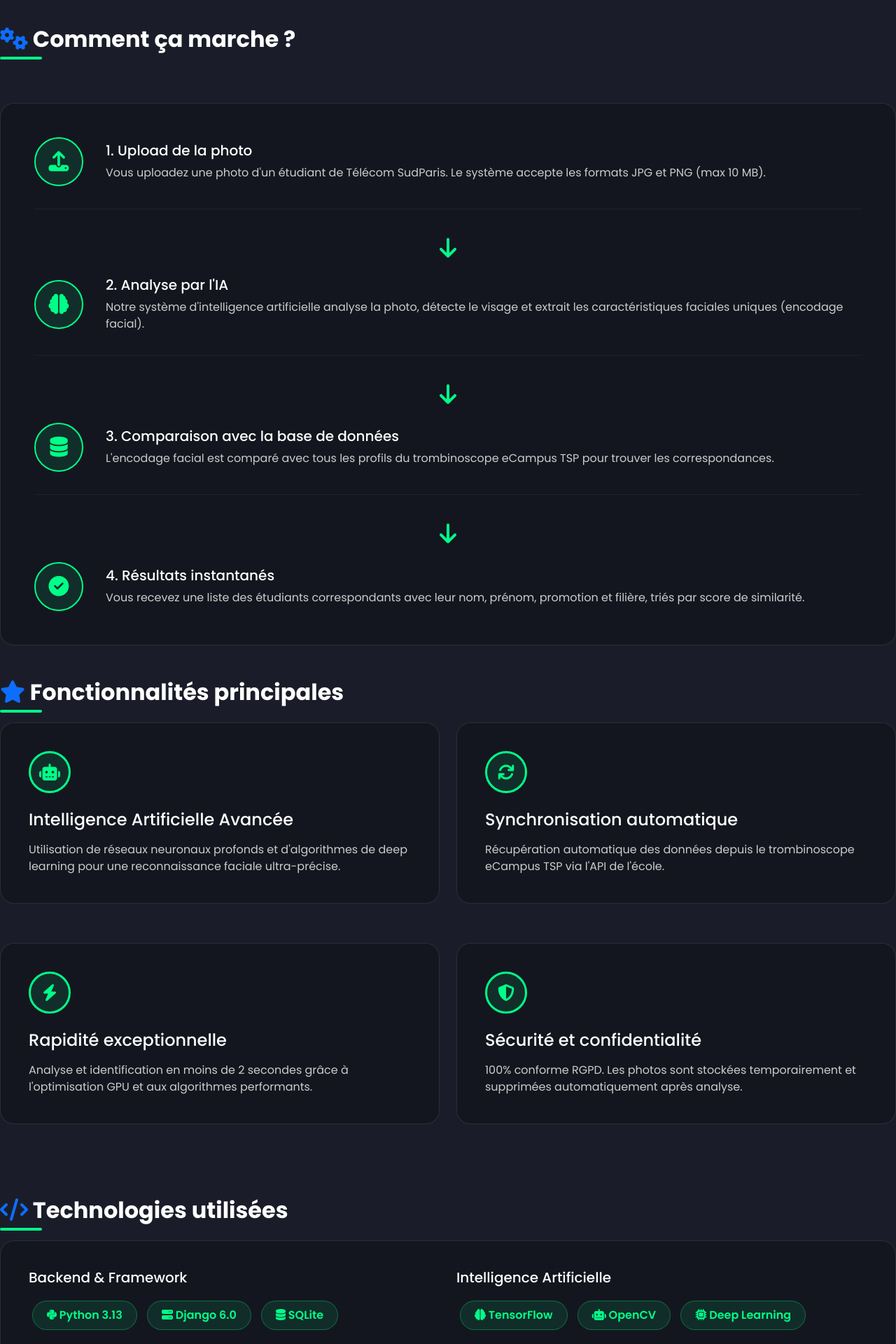
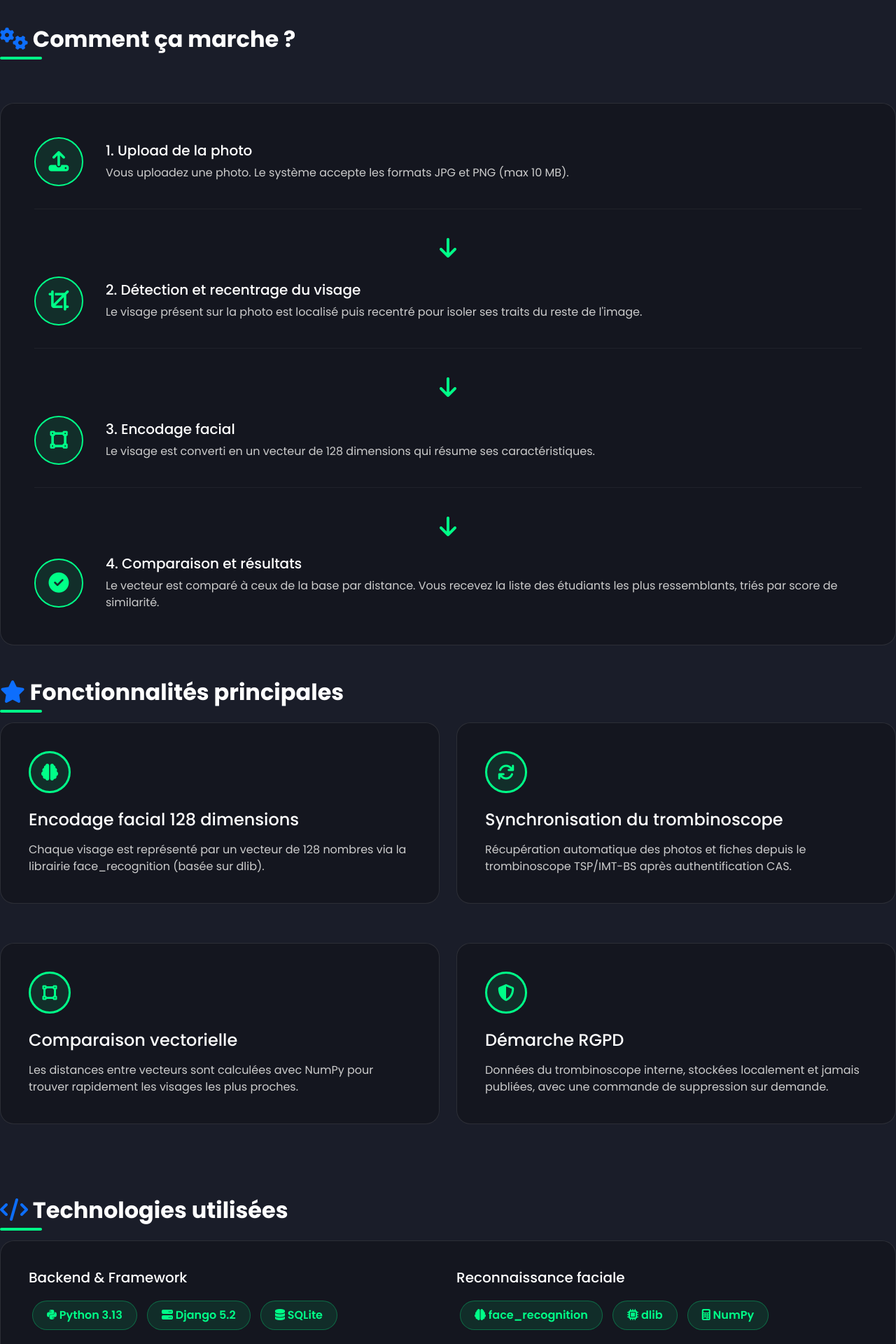
Before and after one commit to Alban091/IDENT-INT, a Django app: page /about/ in a window 1280 px wide. Shown: the part 720-2640 px from the top of the page at 70% size. Run offline with Django 5.2, Linux system fonts and the light colour scheme; data that the repository does not hold is empty; some libraries are stand-ins or nearby versions.

Commit message:
Page A propos : technos reelles + chiffres dynamiques, fin du marketing trompeur

```diff
--- a/recognition/templates/recognition/about.html
+++ b/recognition/templates/recognition/about.html
@@ -164,7 +164,7 @@
         À propos de <span class="text-primary">TSP IDENTINT</span>
     </h1>
     <p class="about-subtitle">
-        Un système de reconnaissance faciale intelligent conçu pour simplifier l'identification des étudiants de Télécom SudParis
+        Un projet de reconnaissance faciale des étudiants de Télécom SudParis et IMT-BS, réalisé dans le cadre d'un cours de Python.
     </p>
 </div>
 
@@ -177,12 +177,14 @@
             </h2>
             <div class="feature-box">
                 <p style="font-size: 1.1rem; line-height: 1.8;">
-                    <strong>TSP IDENTINT</strong> est un système innovant de reconnaissance faciale développé spécifiquement pour <strong>Télécom SudParis</strong>.
-                    Il permet d'identifier automatiquement les étudiants à partir d'une simple photo en utilisant l'intelligence artificielle et le deep learning.
+                    <strong>TSP IDENTINT</strong> est un projet pédagogique de reconnaissance faciale développé pour
+                    <strong>Télécom SudParis</strong> et <strong>IMT-BS</strong>. Il permet, à partir d'une photo uploadée,
+                    de retrouver les étudiants dont le visage ressemble le plus à celui présent sur l'image.
                 </p>
                 <p style="font-size: 1.1rem; line-height: 1.8;" class="mb-0">
-                    Le système récupère les données officielles du <strong>trombinoscope eCampus TSP</strong> et compare votre photo uploadée
-                    avec la base de données pour retrouver l'identité de la personne ainsi que ses informations (nom, prénom, promotion, filière).
+                    Le système récupère les photos et fiches du <strong>trombinoscope interne TSP/IMT-BS</strong>,
+                    encode chaque visage en un vecteur numérique, puis compare la photo uploadée à cette base
+                    pour afficher les correspondances les plus proches (nom, prénom, école, année).
                 </p>
             </div>
         </div>
@@ -203,7 +205,7 @@
             <div>
                 <h5 class="mb-2">1. Upload de la photo</h5>
                 <p class="text-muted mb-0">
-                    Vous uploadez une photo d'un étudiant de Télécom SudParis. Le système accepte les formats JPG et PNG (max 10 MB).
+                    Vous uploadez une photo. Le système accepte les formats JPG et PNG (max 10 MB).
                 </p>
             </div>
         </div>
@@ -214,12 +216,12 @@
 
         <div class="workflow-step">
             <div class="workflow-icon">
-                <i class="fas fa-brain"></i>
+                <i class="fas fa-crop"></i>
             </div>
             <div>
-                <h5 class="mb-2">2. Analyse par l'IA</h5>
+                <h5 class="mb-2">2. Détection et recentrage du visage</h5>
                 <p class="text-muted mb-0">
-                    Notre système d'intelligence artificielle analyse la photo, détecte le visage et extrait les caractéristiques faciales uniques (encodage facial).
+                    Le visage présent sur la photo est localisé puis recentré pour isoler ses traits du reste de l'image.
                 </p>
             </div>
         </div>
@@ -230,12 +232,12 @@
 
         <div class="workflow-step">
             <div class="workflow-icon">
-                <i class="fas fa-database"></i>
+                <i class="fas fa-vector-square"></i>
             </div>
             <div>
-                <h5 class="mb-2">3. Comparaison avec la base de données</h5>
+                <h5 class="mb-2">3. Encodage facial</h5>
                 <p class="text-muted mb-0">
-                    L'encodage facial est comparé avec tous les profils du trombinoscope eCampus TSP pour trouver les correspondances.
+                    Le visage est converti en un vecteur de 128 dimensions qui résume ses caractéristiques.
                 </p>
             </div>
         </div>
@@ -249,9 +251,10 @@
                 <i class="fas fa-check-circle"></i>
             </div>
             <div>
-                <h5 class="mb-2">4. Résultats instantanés</h5>
+                <h5 class="mb-2">4. Comparaison et résultats</h5>
                 <p class="text-muted mb-0">
-                    Vous recevez une liste des étudiants correspondants avec leur nom, prénom, promotion et filière, triés par score de similarité.
+                    Le vecteur est comparé à ceux de la base par distance. Vous recevez la liste des étudiants
+                    les plus ressemblants, triés par score de similarité.
                 </p>
             </div>
         </div>
@@ -268,11 +271,11 @@
         <div class="col-md-6 mb-4">
             <div class="feature-box">
                 <div class="step-number">
-                    <i class="fas fa-robot"></i>
+                    <i class="fas fa-brain"></i>
                 </div>
-                <h4 class="mb-3">Intelligence Artificielle Avancée</h4>
+                <h4 class="mb-3">Encodage facial 128 dimensions</h4>
                 <p class="text-muted mb-0">
-                    Utilisation de réseaux neuronaux profonds et d'algorithmes de deep learning pour une reconnaissance faciale ultra-précise.
+                    Chaque visage est représenté par un vecteur de 128 nombres via la librairie face_recognition (basée sur dlib).
                 </p>
             </div>
         </div>
@@ -282,9 +285,9 @@
                 <div class="step-number">
                     <i class="fas fa-sync"></i>
                 </div>
-                <h4 class="mb-3">Synchronisation automatique</h4>
+                <h4 class="mb-3">Synchronisation du trombinoscope</h4>
                 <p class="text-muted mb-0">
-                    Récupération automatique des données depuis le trombinoscope eCampus TSP via l'API de l'école.
+                    Récupération automatique des photos et fiches depuis le trombinoscope TSP/IMT-BS après authentification CAS.
                 </p>
             </div>
         </div>
@@ -292,11 +295,11 @@
         <div class="col-md-6 mb-4">
             <div class="feature-box">
                 <div class="step-number">
-                    <i class="fas fa-bolt"></i>
+                    <i class="fas fa-vector-square"></i>
                 </div>
-                <h4 class="mb-3">Rapidité exceptionnelle</h4>
+                <h4 class="mb-3">Comparaison vectorielle</h4>
                 <p class="text-muted mb-0">
-                    Analyse et identification en moins de 2 secondes grâce à l'optimisation GPU et aux algorithmes performants.
+                    Les distances entre vecteurs sont calculées avec NumPy pour trouver rapidement les visages les plus proches.
                 </p>
             </div>
         </div>
@@ -306,9 +309,9 @@
                 <div class="step-number">
                     <i class="fas fa-shield-alt"></i>
                 </div>
-                <h4 class="mb-3">Sécurité et confidentialité</h4>
+                <h4 class="mb-3">Démarche RGPD</h4>
                 <p class="text-muted mb-0">
-                    100% conforme RGPD. Les photos sont stockées temporairement et supprimées automatiquement après analyse.
+                    Données du trombinoscope interne, stockées localement et jamais publiées, avec une commande de suppression sur demande.
                 </p>
             </div>
         </div>
@@ -327,22 +330,22 @@
                 <h5 class="mb-3">Backend & Framework</h5>
                 <div>
                     <span class="tech-badge"><i class="fab fa-python"></i> Python 3.13</span>
-                    <span class="tech-badge"><i class="fas fa-server"></i> Django 6.0</span>
+                    <span class="tech-badge"><i class="fas fa-server"></i> Django 5.2</span>
                     <span class="tech-badge"><i class="fas fa-database"></i> SQLite</span>
                 </div>
             </div>
 
             <div class="col-md-6 mb-4">
-                <h5 class="mb-3">Intelligence Artificielle</h5>
+                <h5 class="mb-3">Reconnaissance faciale</h5>
                 <div>
-                    <span class="tech-badge"><i class="fas fa-brain"></i> TensorFlow</span>
-                    <span class="tech-badge"><i class="fas fa-robot"></i> OpenCV</span>
-                    <span class="tech-badge"><i class="fas fa-microchip"></i> Deep Learning</span>
+                    <span class="tech-badge"><i class="fas fa-brain"></i> face_recognition</span>
+                    <span class="tech-badge"><i class="fas fa-microchip"></i> dlib</span>
+                    <span class="tech-badge"><i class="fas fa-calculator"></i> NumPy</span>
                 </div>
             </div>
 
             <div class="col-md-6 mb-4">
-                <h5 class="mb-3">Frontend & Design</h5>
+                <h5 class="mb-3">Frontend</h5>
                 <div>
                     <span class="tech-badge"><i class="fab fa-html5"></i> HTML5</span>
                     <span class="tech-badge"><i class="fab fa-css3-alt"></i> CSS3</span>
@@ -352,11 +355,11 @@
             </div>
 
             <div class="col-md-6 mb-4">
-                <h5 class="mb-3">Outils & Infrastructure</h5>
+                <h5 class="mb-3">Scraping & Outils</h5>
                 <div>
+                    <span class="tech-badge"><i class="fas fa-spider"></i> BeautifulSoup</span>
+                    <span class="tech-badge"><i class="fas fa-globe"></i> Requests</span>
                     <span class="tech-badge"><i class="fab fa-git-alt"></i> Git</span>
-                    <span class="tech-badge"><i class="fas fa-rocket"></i> GPU Computing</span>
-                    <span class="tech-badge"><i class="fas fa-plug"></i> REST API</span>
                 </div>
             </div>
         </div>
@@ -371,23 +374,23 @@
 
     <div class="stats-grid">
         <div class="stat-item">
-            <div class="stat-number">1,247</div>
+            <div class="stat-number">{{ total_students }}</div>
             <div class="stat-label">Étudiants référencés</div>
         </div>
 
         <div class="stat-item">
-            <div class="stat-number">99.2%</div>
-            <div class="stat-label">Précision</div>
+            <div class="stat-number">{{ encoded_students }}</div>
+            <div class="stat-label">Visages encodés</div>
         </div>
 
         <div class="stat-item">
-            <div class="stat-number">&lt;2s</div>
-            <div class="stat-label">Temps d'analyse</div>
+            <div class="stat-number">128</div>
+            <div class="stat-label">Dimensions par visage</div>
         </div>
 
         <div class="stat-item">
-            <div class="stat-number">100%</div>
-            <div class="stat-label">RGPD Compliant</div>
+            <div class="stat-number">2</div>
+            <div class="stat-label">Écoles (TSP & IMT-BS)</div>
         </div>
     </div>
 </section>
@@ -397,7 +400,7 @@
     <div class="feature-box">
         <h3 class="mb-3">Prêt à essayer ?</h3>
         <p class="text-muted mb-4">
-            Uploadez une photo et découvrez la puissance de notre système de reconnaissance faciale
+            Uploadez une photo et retrouvez les étudiants qui ressemblent le plus au visage de l'image.
         </p>
         <a href="{% url 'recognition:home' %}" class="btn btn-primary btn-lg">
             <i class="fas fa-upload"></i> Essayer maintenant
--- a/recognition/views.py
+++ b/recognition/views.py
@@ -99,7 +99,12 @@ def error_500(request):
 
 def about(request):
     """Page À propos - Présentation du projet"""
-    return render(request, 'recognition/about.html')
+    from .models import Student
+    context = {
+        'total_students': Student.objects.count(),
+        'encoded_students': Student.objects.exclude(face_encoding='').exclude(face_encoding__isnull=True).count(),
+    }
+    return render(request, 'recognition/about.html', context)
 
 def legal(request):
     return render(request, 'recognition/legal.html')
```
